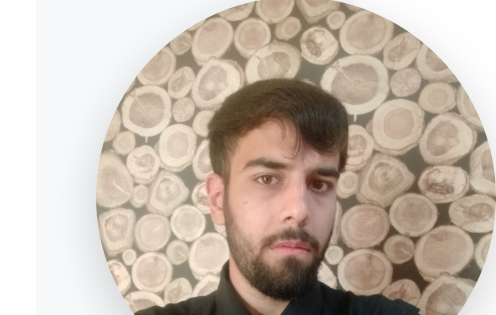
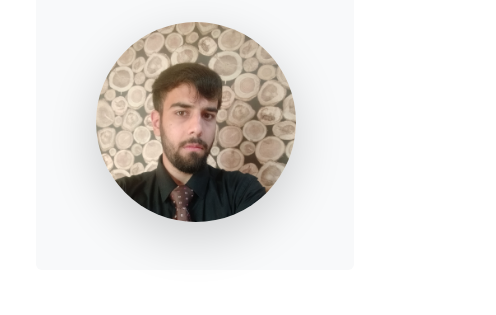
Before and after one commit to hishamized/portfolio, a plain HTML site: page index.html in a window 390 px wide. Shown: the part 354-669 px from the top of the page, 496 px wide, since content can reach past the window. Drawn offline with nearby package versions, Linux system fonts and the light colour scheme.

Commit message:
Mobile responsiveness improved

```diff
--- a/components/hero.html
+++ b/components/hero.html
@@ -10,7 +10,7 @@
       </div>
       <div class="col-md-6">
         <!-- Photo within a circle -->
-        <div class="rounded-circle overflow-hidden shadow-lg" style="width: 400px; height: 400px;">
+        <div id="heroImgContainer" class="rounded-circle overflow-hidden shadow-lg">
           <img src="assets/images/my_photo1.jpg" alt="Your Photo" class="img-fluid">
         </div>
       </div>
--- a/css/global.css
+++ b/css/global.css
@@ -1,5 +1,22 @@
+
+#heroImgContainer{
+    width: 300px;
+    height: 300px;
+}
 @media (min-width: 768px){
     #sidebar_container{
        height: 100vh;
     }
+    #heroImgContainer{
+        width: 400px;
+        height: 400px;
+    }
 }
+
+@media (max-width: 600px){
+    #heroImgContainer{
+        width: 200px;
+        height: 200px;
+        margin-top: 25px;
+    }
+}
```
